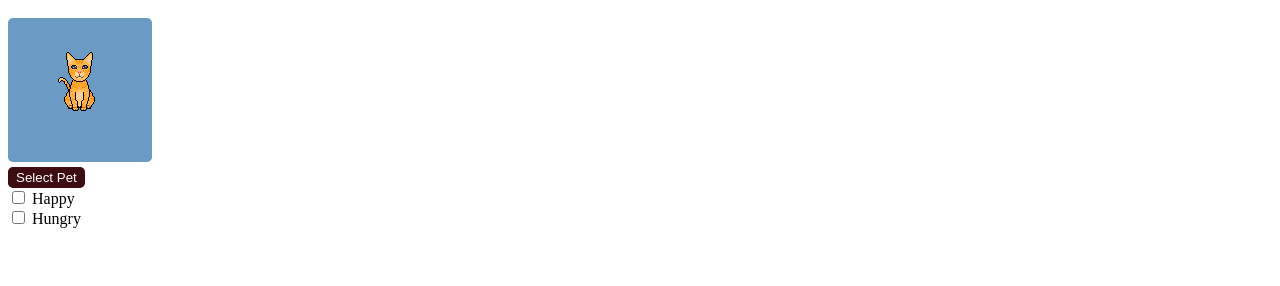
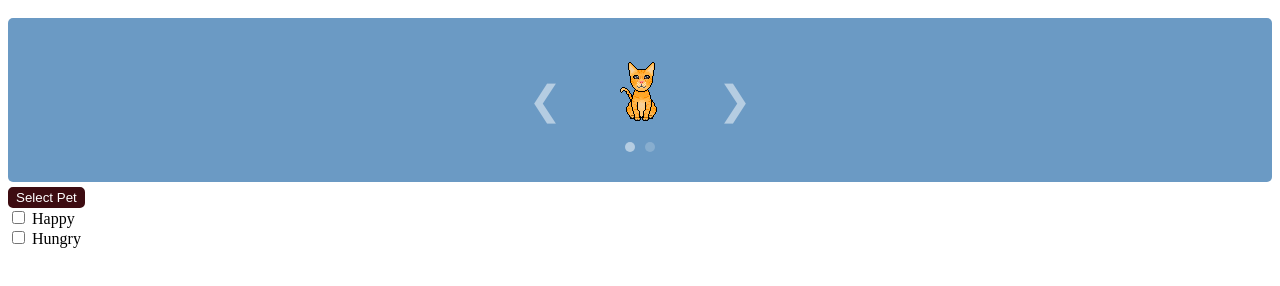
Before and after one commit to IsRo06/WeAreSeniorProject, a website with bundled scripts: page html/main.html in a window 1280 px wide. Both pictures are taken after a click on the element 630 px from the left and 185 px from the top of the page. Shown: the part 48-334 px from the top of the page. Built offline with nearby package versions, Linux system fonts and the light colour scheme.

Commit message:
Carousel now has arrows to go through different pet options

```diff
--- a/css/styles.css
+++ b/css/styles.css
@@ -19,20 +19,44 @@ h1 {
 	cursor: pointer;
 }
 
+.carousel-wrapper {
+	display: flex;
+	align-items: center;
+	justify-content: center;
+	gap: 10px;
+	background: #6B9AC4;
+	padding: 10px;
+	border-radius: 5px;
+	text-align: center;
+}
+
 .carousel {
   position: relative;
 }
 
+.carousel__arrow {
+    border: none;
+	background: none;
+	color: rgba(255, 255, 255, 0.5);
+    cursor: pointer;
+    font-size: 40px;
+    transition: background 0.3s;
+    z-index: 10;
+}
+
+.carousel__arrow:hover {
+	color: rgba(255, 255, 255, 0.8);
+}
+
+
 .carousel__item {
   height: 80px;
-  width: 80px;
-  background: #6B9AC4;
+  width: 60px;
   padding: 1em;
   font-family: "Quicksand", sans-serif;
   font-weight: bold;
   font-size: 2em;
   text-align: center;
-  border-radius: 5px;
   color: #ffffff;
   display: none;
 }
--- a/html/main.html
+++ b/html/main.html
@@ -2,14 +2,21 @@
 	<link rel="stylesheet" href="../css/styles.css">
   <body>
     <h1>Canvas Pets</h1>
+	<div class="carousel-wrapper">
+		<button class="carousel__arrow carousel__arrow--left" id="prevBtn">&#10094;</button>
 		<div class="carousel">
+
 			<div class="carousel__item" data-pet="cat">
 				<img id="catImg" src="/Images/Cat/CatWagTail.gif" />
 			</div>
 			<div class="carousel__item" data-pet="dog">
 				<img id="dogImg" src="/Images/Dog/DogTailWag.gif" />
 			</div>
+
 		</div>
+		<button class="carousel__arrow carousel__arrow--right" id="nextBtn">&#10095;</button>
+	</div>
+
 	<button id="selectBtn">Select Pet</button>
 	<br/>
 
--- a/js/popup.js
+++ b/js/popup.js
@@ -3,6 +3,9 @@ import { sum } from "/js/background.js";
 console.log("Yeehaw! 2 + 2 = " + sum(2, 2));
 
 const selectBtn = document.getElementById("selectBtn");
+
+const nextBtn = document.getElementById("nextBtn");
+const prevBtn = document.getElementById("prevBtn");
 
 const moodToggle = document.getElementById("moodToggle");
 const hungerToggle = document.getElementById("hungerToggle");
@@ -87,21 +90,34 @@ document.querySelectorAll(".carousel").forEach((carousel) => {
 	`
 	);
 
+	function setSlide(index) {
+		items.forEach(item => item.classList.remove("carousel__item--selected"));
+		buttons.forEach(btn => btn.classList.remove("carousel__button--selected"));
+
+		items[index].classList.add("carousel__item--selected");
+		buttons[index].classList.add("carousel__button--selected");
+	}
+
+
+	if(nextBtn && prevBtn){
+		nextBtn.addEventListener("click", () => {
+			let index = Array.from(items).findIndex(item => item.classList.contains("carousel__item--selected")) + 1;
+			console.log("NEXT CLICKED");
+			if (index >= items.length) index = 0;
+			setSlide(index);
+		});
+
+		prevBtn.addEventListener("click", () => {
+			let index = Array.from(items).findIndex(item => item.classList.contains("carousel__item--selected")) - 1;
+			console.log("PREV CLICKED");
+			if (index < 0) index = items.length - 1;
+			setSlide(index);
+		});
+	}
 	const buttons = carousel.querySelectorAll(".carousel__button");
 
 	buttons.forEach((button, i) => {
-    button.addEventListener("click", () => {
-      // un-select all the items
-      items.forEach((item) =>
-        item.classList.remove("carousel__item--selected")
-      );
-      buttons.forEach((button) =>
-        button.classList.remove("carousel__button--selected")
-      );
-
-      items[i].classList.add("carousel__item--selected");
-      button.classList.add("carousel__button--selected");
-    });
+		button.addEventListener("click", () => setSlide(0));
 	});
 
 	// Select the first item on page load
```
Lines whose indentation alone changed are shown as unchanged.
